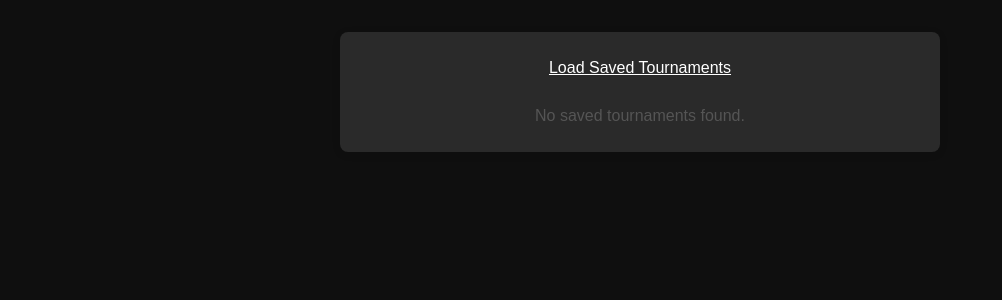
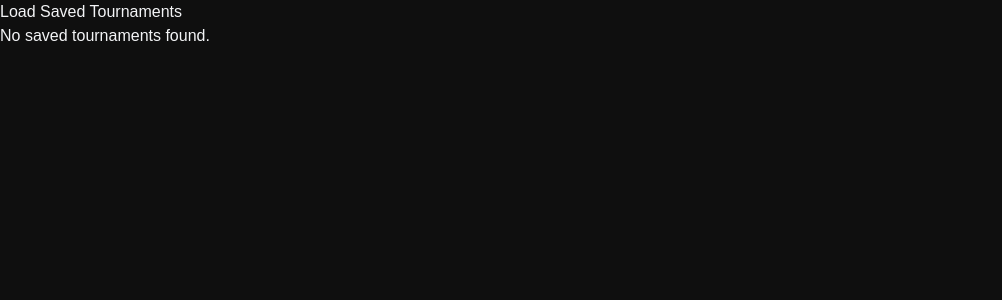
Before and after one commit to lm15-lukas/Kicker-React, a React (Vite) app: page /load in a window 1280 px wide. Shown: the top 300 px of the page, without its empty margins (0-1002 px from the left). Built offline with nearby package versions, Linux system fonts and the light colour scheme.

Commit message:
Load Tournament Komponente gestyled

```diff
--- a/src/pages/Tournament/TournamentComponents/LoadTournament.jsx
+++ b/src/pages/Tournament/TournamentComponents/LoadTournament.jsx
@@ -1,6 +1,7 @@
 import { useState, useEffect } from 'react';
 import { useNavigate } from 'react-router-dom';
 import './LoadTournament.css';
+import { motion } from 'framer-motion';
 
 export default function LoadTournaments() {
 
@@ -12,26 +13,26 @@ export default function LoadTournaments() {
         setSavedTournaments(stored);
     }, []);
 
-const handleLoad=(tournament) => {
+    const handleLoad = (tournament) => {
         localStorage.setItem('tournament-name', tournament.name);
         localStorage.setItem('matches', JSON.stringify(tournament.matches));
         localStorage.setItem('playedPLayers', JSON.stringify([]));
         localStorage.setItem('players', JSON.stringify(tournament.players));
 
 
-    if(tournament.formData){
-        localStorage.setItem('form',JSON.stringify(tournament.formData))
+        if (tournament.formData) {
+            localStorage.setItem('form', JSON.stringify(tournament.formData))
 
-    }else{
-        localStorage.setItem('form',JSON.stringify({
-            goals:"",
-            length:"",
-            points:"",
-            sets:"",
-            date:"",
+        } else {
+            localStorage.setItem('form', JSON.stringify({
+                goals: "",
+                length: "",
+                points: "",
+                sets: "",
+                date: "",
             }));
         }
-    localStorage.setItem('results',JSON.stringify(tournament.results ||[]));
+        localStorage.setItem('results', JSON.stringify(tournament.results || []));
 
         navigate('/tournament');
     }
@@ -45,25 +46,55 @@ const handleLoad=(tournament) => {
     }
 
     return (
-        <div className="load-tournament-container">
-            <h2>Load Saved Tournaments</h2>
+        <div className="min-h-screen flex flex-col items-center justify-start bg-gradient-to-br from-gray-50 to-gray-200 dark:from-gray-900 dark:to-gray-800 p-4 md:p-8">
+            <motion.h2
+                className="text-3xl md:text-4xl font-bold text-gray-800 dark:text-gray-100 mb-6"
+                initial={{ opacity: 0, y: -20 }}
+                animate={{ opacity: 1, y: 0 }}
+                transition={{ delay: 0.2, duration: 0.6 }}
+            >
+                Load Saved Tournaments
+            </motion.h2>
             {savedTournaments.length === 0 ? (
-                <p>No saved tournaments found.</p>
+                <motion.p
+                    className='text-gray-600 dark:text-gray-300 text-lg'
+                    initial={{ opacity: 0 }}
+                    animate={{ opacity: 1 }}
+                    transition={{ delay: 0.4, duration: 0.5 }}
+                >
+                    No saved tournaments found.
+                </motion.p>
             ) : (
-                <ul className="tournament-list">
+                <motion.ul
+                    className="w-full max-w-2xl space-y-4"
+                    initial={{ opacity: 0 }}
+                    animate={{ opacity: 1 }}
+                    transition={{ delay: 0.4, duration: 0.5 }}
+                >
                     {savedTournaments.map((t, index) => (
-                        <li key={index} className="tournament-item">
+                        <motion.li
+                            key={index}
+                            className="bg-white dark:bg-gray-800 shadow-lg rounded-xl p-4 flex justify-between items-center hover:shadow-2xl transition-all"
+                            initial={{ opacity: 0, y: 10 }}
+                            animate={{ opacity: 1, y: 0 }}
+                            transition={{ delay: 0.5 + index * 0.1, duration: 0.4 }}
+                        >
                             <div>
-                                <strong>{t.name}</strong> <br />
-                                <small>{new Date(t.date).toLocaleString()}</small>
+                                <strong className='font-semibold text-gray-900 dark:text-gray-100'>{t.name}</strong> <br />
+                                <small className='text-gray-500 dark:text-gray-400'>{new Date(t.date).toLocaleString()}</small>
                             </div>
-                            <div className="load-buttons">
-                                <button className="load-button" onClick={() => handleLoad(t)}>Load</button>
-                                <button className="delete-button" onClick={() => handleDelete(index)}>Delete</button>
+                            <div className="flex space-x-3">
+                                <button
+                                onClick={() => handleLoad(t)}
+                                className="px-3 py-1.5 rounded-lg bg-gradient-to-r from-gray-400 to-gray-100 text-red-700 font-semibold hover:from-red-700 hover:to-greem-700 hover:text-white transition-all duration-300"
+                                >Load</button>
+                                <button onClick={() => handleDelete(index)}
+                                    className='px-3 py-1.5 rounded-lg bg-gradient-to-r from-red-400 to-red-600 text-white font-semibold hover:from-gray-700 hover:to-black transition-all duration-300'
+                                    >Delete</button>
                             </div>
-                        </li>
+                        </motion.li>
                     ))}
-                </ul>
+                </motion.ul>
             )}
         </div>
     );
```
Lines whose indentation alone changed are shown as unchanged.
